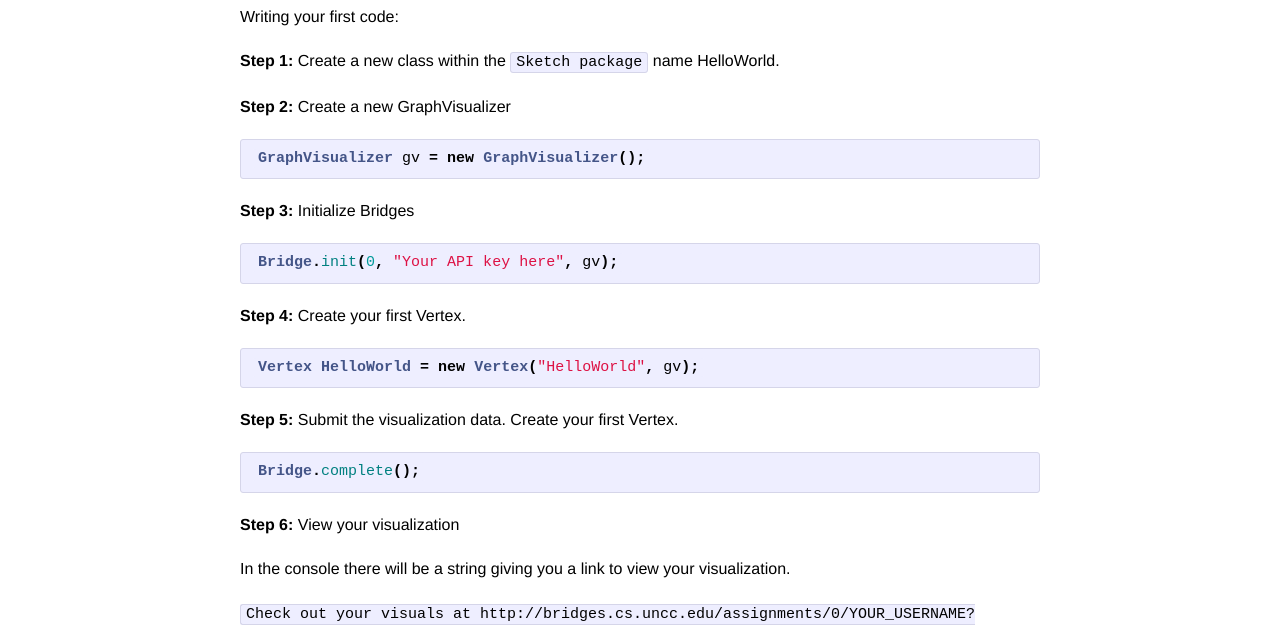
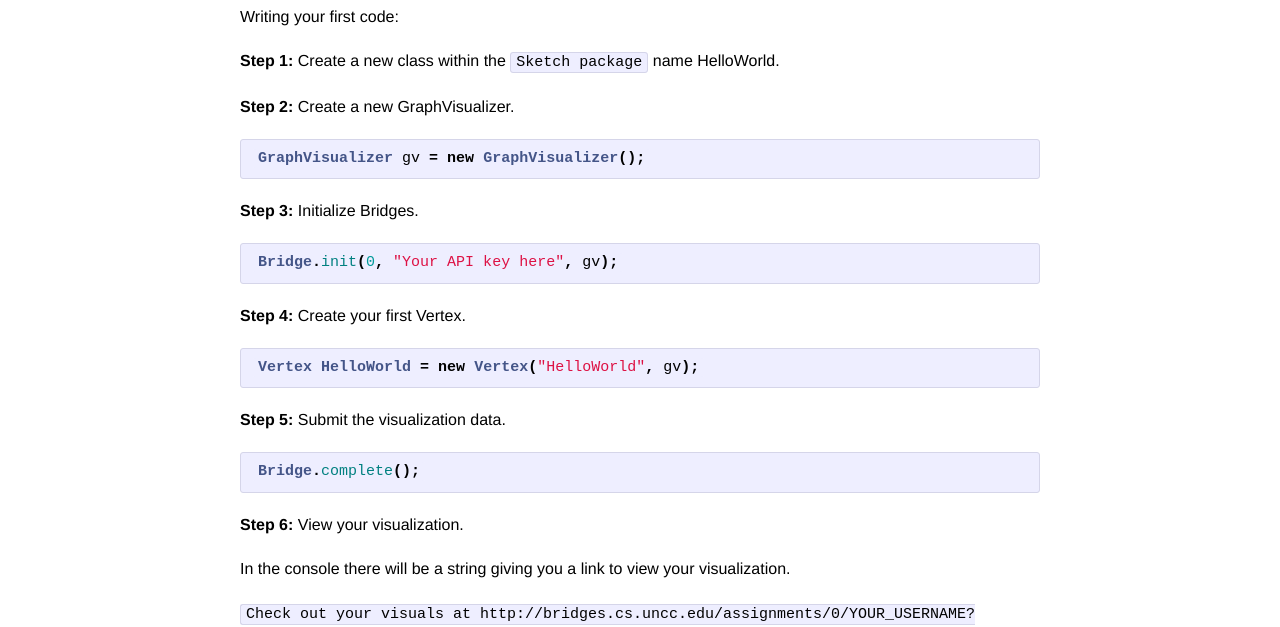
Before and after one commit to Dismembered/Dismembered.github.io, a Jekyll site: the page built from _posts/2014-06-23-HelloWorld-Tutorial.markdown, in a window 1280 px wide. Shown: the part 425-1052 px from the top of the page. Built offline with Jekyll 4.4.1, drawn with Linux system fonts in a browser that asks for light colours.

Commit message:
Update 2014-06-23-HelloWorld-Tutorial.markdown

```diff
--- a/_posts/2014-06-23-HelloWorld-Tutorial.markdown
+++ b/_posts/2014-06-23-HelloWorld-Tutorial.markdown
@@ -19,7 +19,7 @@ Writing your first code:
 Create a new class within the `Sketch package` name HelloWorld.
 
 **Step 2:**
-Create a new GraphVisualizer
+Create a new GraphVisualizer.
 {% highlight java  %}
 
 GraphVisualizer gv = new GraphVisualizer();
@@ -27,7 +27,7 @@ GraphVisualizer gv = new GraphVisualizer();
 {% endhighlight %}
 
 **Step 3:**
-Initialize Bridges
+Initialize Bridges.
 {% highlight java  %}
 
 Bridge.init(0, "Your API key here", gv);
@@ -44,7 +44,6 @@ Vertex HelloWorld = new Vertex("HelloWorld", gv);
 
 **Step 5:**
 Submit the visualization data.
-Create your first Vertex.
 {% highlight java  %}
 
 Bridge.complete();
@@ -52,7 +51,7 @@ Bridge.complete();
 {% endhighlight %}
 
 **Step 6:**
-View your visualization
+View your visualization.
 
 In the console there will be a string giving you a link to view your visualization.
 
```
